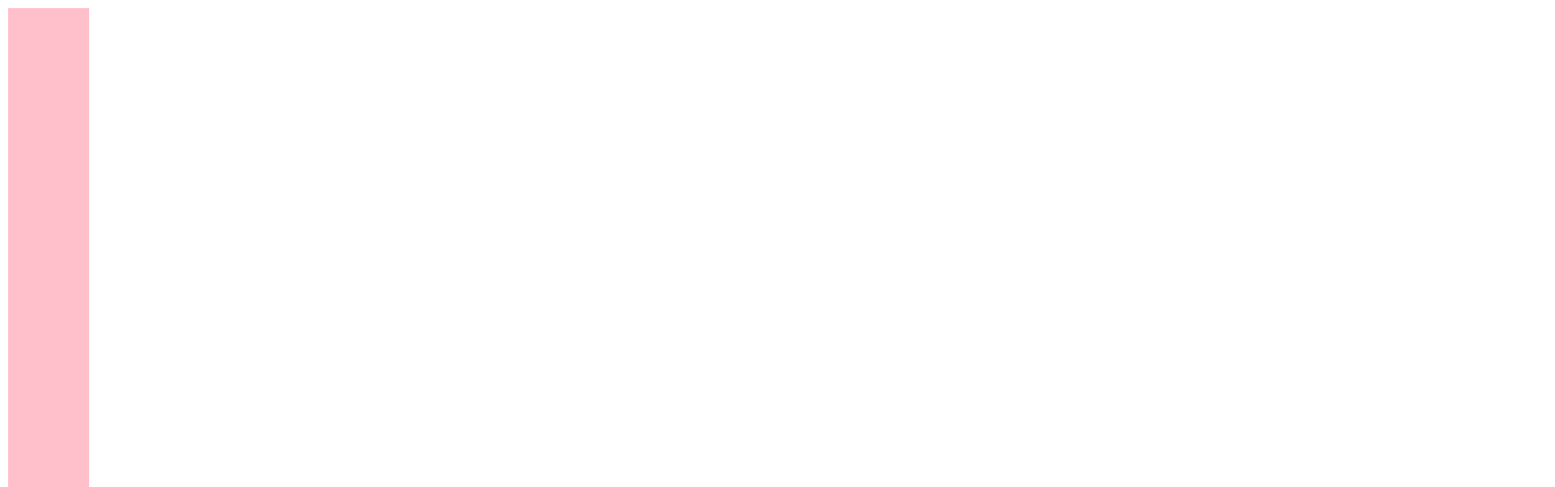
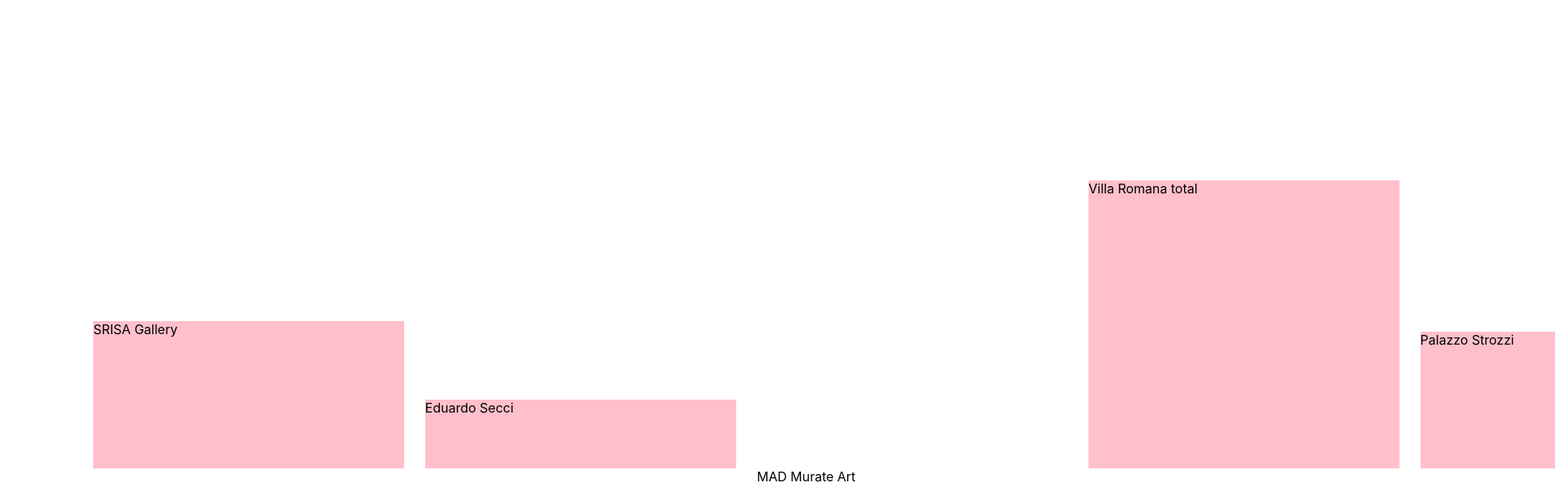
Before and after one commit to ArchiMidi/AAD_Charts_proportions, a React (Create React App) app: page /rect in a window 1280 px wide. Shown: the top 602 px of the page at 81% size, 1920 px wide, since content can reach past the window. Built offline with nearby package versions, Linux system fonts and the light colour scheme.

Commit message:
add rects style

```diff
--- a/src/pages/Rectangles.js
+++ b/src/pages/Rectangles.js
@@ -6,22 +6,28 @@ export default function Rectangles(props) {
     const { dataArr } = props
 
     return (
-        <div>
+        <div style={{
+            display: 'flex',
+            flexDirection: 'row-reverse',
+            flexWrap: 'wrap-reverse',
+            width: '200vw',
+            height:'',
+        }}>
 
             {dataArr.map((place, i) => {
                 const name = place[0];
                 const info = place[1];
-                const height = info.totalNumberOfExhibitions * 100
+                const height = info.totalNumberOfExhibitions / 5
                 return (
                     <div className='proportionateFrame' key={'frame' + name}
                         style={{
-                            width: '100px',
-                            height: `${height}px`,
-                            margin: '10px',
-                            backgroundColor: 'pink',
+                            minWidth: '30vw',
+                            height: `${height}vw`,
+                            margin: '1vw',
+                            backgroundColor: 'pink'
                         }}
                     >
-                        {/* {name} */}
+                        {name}
                     </div>
                 )
             })}
```
